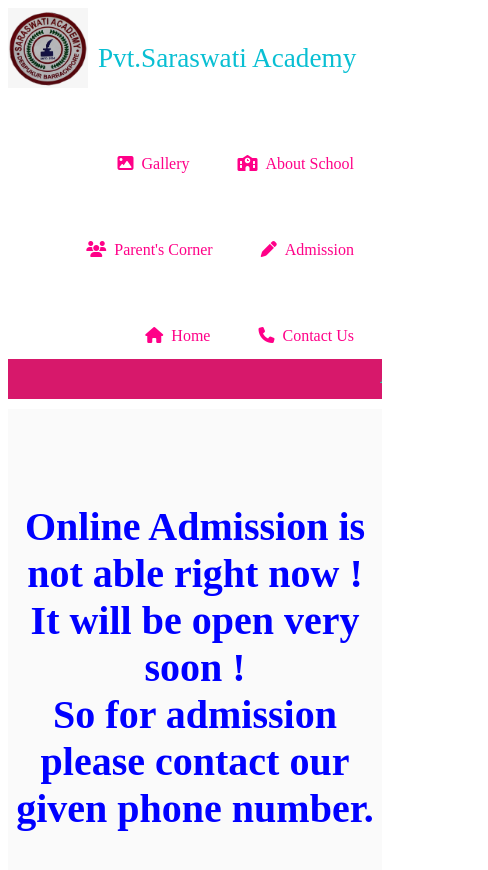
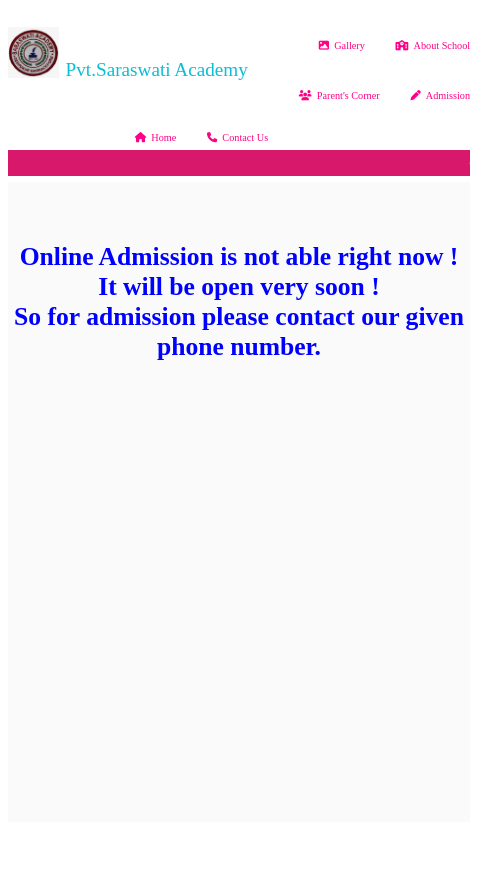
Before and after one commit to DIPDAS83/Saraswati-academy-Barrackpore-Kolkata, a plain HTML site: page admission.html in a window 390 px wide. Shown: the whole page, 488 px wide, since content can reach past the window. After the commit the page ends 844 px from the top, so only its background shows below. Drawn offline with Linux system fonts and the light colour scheme.

Commit message:
Update admission.css

```diff
--- a/admission.css
+++ b/admission.css
@@ -1,17 +1,52 @@
+@media screen and (max-width:478px)
+ {
+  html
+  {
+    font-size: 40%;
+    width: 478px;
+  }
+
+  .topnav
+  {
+    width: 75rem;
+  }
+
+  .topnav .im1
+  {
+    margin-top: 3rem;
+  }
+  .topnav .A
+  {
+    margin-top: 8rem;
+    font-size: 3rem;
+  }
+
+  /* .scroll
+  {
+    width: 60rem;
+  } */
+
+  .scroll .first1
+  {
+    font-size: 2rem;
+    font-weight: bolder;
+  }
+}
+
 .parent
 {
-    height: 1000px;
+    height: 100rem;
     width: 100%;
     background-color: rgb(250, 250, 250);
     text-align: center;
-    margin-top: 5px;
+    margin-top: 0.5rem;
 }
 .parent p
 {
     color: blue;
-    font-size: 40px;
+    font-size: 4rem;
     font-weight: bolder;
-    margin-top: 10px;
+    margin-top: 1rem;
 }
 
 .topnav
@@ -26,13 +61,13 @@
   float: left;
   color: #09bfd3;
   font-size: 1.7rem;
-  margin-top: 35px;
-  margin-left: 10px;
+  margin-top: 3.5rem;
+  margin-left: 1rem;
 }
 img
 {
-  height: 80px;
-  width: 80px;
+  height: 8rem;
+  width: 8rem;
   float: left;
   mix-blend-mode: multiply;
 }
@@ -41,18 +76,18 @@ img
     float: right;
     color: #ff0088;
     text-align: center;
-    padding: 14px 20px;
+    padding: 1.4 2rem;
     text-decoration: none;
-    font-size: 16px;
-    margin-right: 8px;
-    margin-top: 40px;
+    font-size: 1.6rem;
+    margin-right: 0.8rem;
+    margin-top: 4rem;
     background: transparent;
   }
 
   .scroll
   {
     width: 100%;
-    height: 40px;
+    height: 4rem;
     background-color: #d7186b;
   }
 
@@ -60,7 +95,7 @@ img
   {
     color: rgb(7, 255, 172);
     font-size: 1.3rem;
-    margin-top: 5px;
+    margin-top: 0.5rem;
   }
   /* .topnav p {
     font-size: 30px;
@@ -81,17 +116,17 @@ img
 
   .fa-solid
   {
-    margin-right: 8px;
+    margin-right: 0.8rem;
   }
 
   .button
   {
     display: inline-block;
-    padding: 10px 20px;
+    padding: 1rem 2rem;
     background-color: #1f6e06;
     color: white;
     border: none;
-    border-radius: 8px;
+    border-radius: 0.8rem;
     cursor: pointer;
   }
 
@@ -105,12 +140,12 @@ img
     width: 100%;
     left: 0;
     top: 0;
-    border-radius: 20px;
+    border-radius: 2rem;
 
   }
   .button:hover
   {
     background-color: #9500ff;
-    box-shadow: 0 0 5px #f90303, 0 0 25px #ef0606, 0 0 50px #fe0101, 0 0 200px #fc0202;
+    box-shadow: 0 0 0.5rem #f90303, 0 0 2.5rem #ef0606, 0 0 5rem #fe0101, 0 0 20rem #fc0202;
     color: #2f2f2f;
   }
```
